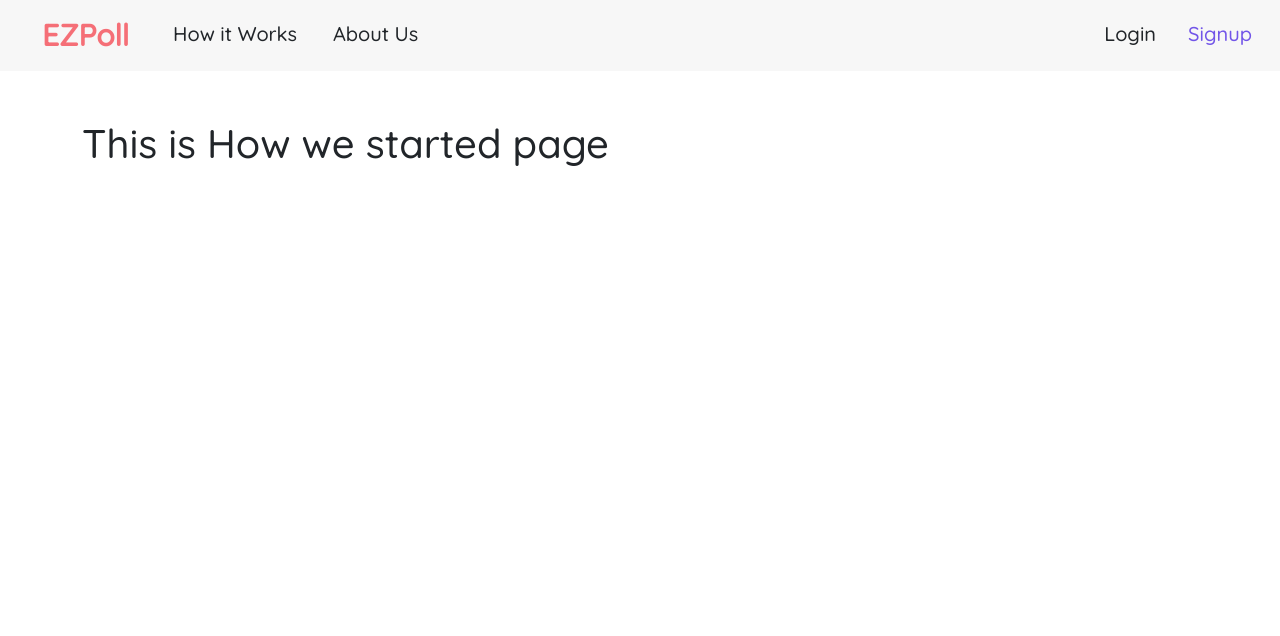
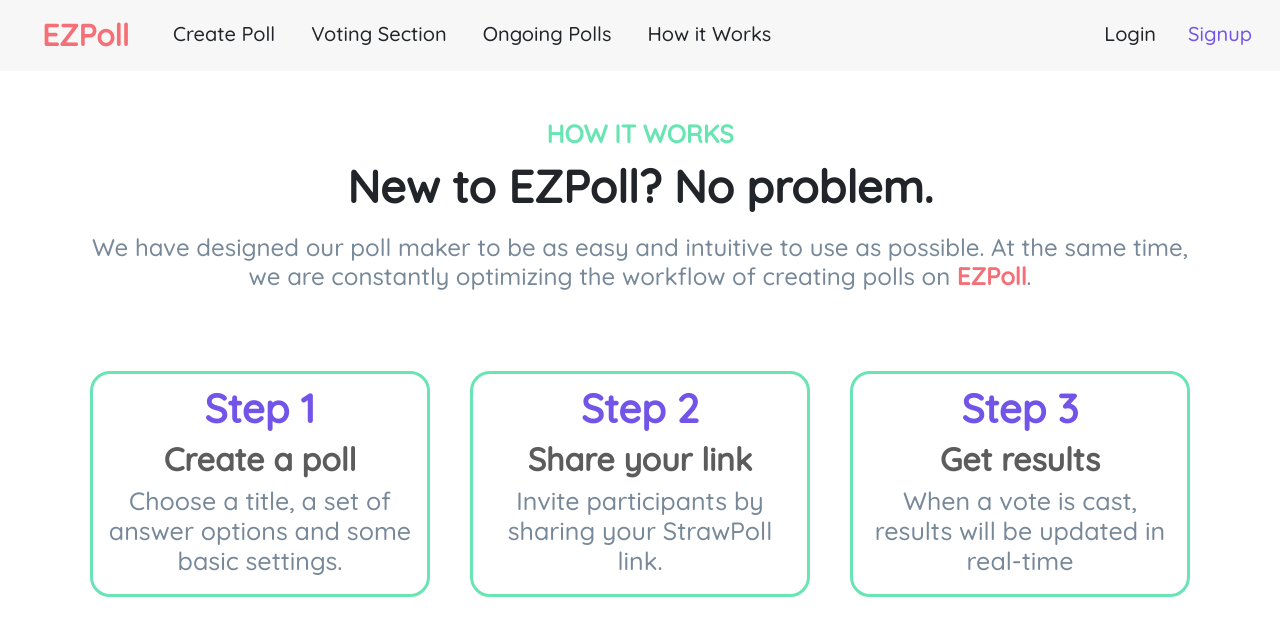
Before and after one commit to AayushMaurya/EZPoll, a React (Create React App) app in the folder client/: page /how in a window 1280 px wide. Shown: the top 636 px of the page. Built offline with nearby package versions, Linux system fonts and the light colour scheme.

Commit message:
how page

```diff
--- a/client/src/pages/About.jsx
+++ b/client/src/pages/About.jsx
@@ -6,7 +6,21 @@
 
     return <div>
         <div className="container my-5">
-            <h1>This is About Page</h1>
+            {/* <h1>This is About Page</h1> */}
+            <div className="row">
+
+                <div className="col">
+                    <h1>Aayush</h1>
+                </div>
+                <div className="col">
+                    <h1>Gaurav</h1>
+                </div>
+                <div className="col">
+                    <h1>Abhishek</h1>
+                </div>
+
+            </div>
+
         </div>
 
     </div>;
--- a/client/src/pages/How.jsx
+++ b/client/src/pages/How.jsx
@@ -1,13 +1,42 @@
-import React from 'react';
+import React from "react";
 
-import './index.css';
+import "./index.css";
 
 export default function How() {
-
-    return <div>
-        <div className="container my-5">
-            <h1>This is How we started page</h1>
+  return (
+    <div>
+      <div className="container my-5 how">
+        <div className="row ">
+          <h3 className="howTitle"> HOW IT WORKS</h3>
         </div>
-
-    </div>;
+        <div className="row">
+          <h2 className="howSubtitle">New to EZPoll? No problem.</h2>
+        </div>
+        <div className="row ">
+          <h4 className="howExp">
+            We have designed our poll maker to be as easy and intuitive to use
+            as possible. At the same time, we are constantly optimizing the
+            workflow of creating polls on <span className="spanEZ">EZPoll</span>.
+          </h4>
+        </div>
+        <div className="row howSteps">
+            <div className="col howStep">
+                <h2 className="step">Step 1</h2>
+                <h2 className="stepTitle">Create a poll</h2>
+                <h3 className="stepDes">Choose a title, a set of answer options and some basic settings.</h3>
+            </div>
+            <div className="col howStep">
+                <h2 className="step">Step 2</h2>
+                <h2 className="stepTitle">Share your link</h2>
+                <h3 className="stepDes">Invite participants by sharing your StrawPoll link.</h3>
+            </div>
+            <div className="col howStep">
+                <h2 className="step">Step 3</h2>
+                <h2 className="stepTitle">Get results</h2>
+                <h3 className="stepDes">When a vote is cast, results will be updated in real-time</h3>
+            </div>
+        </div>
+      </div>
+    </div>
+  );
 }
--- a/client/src/pages/Navbar.jsx
+++ b/client/src/pages/Navbar.jsx
@@ -19,8 +19,10 @@
         <div className="collapse navbar-collapse" id="navbarSupportedContent">
           <ul className="navbar-nav me-auto mb-2 mb-lg-0">
             {/* <Link to="/create" className='navLinks'><li className="nav-link text-dark">Create a Poll</li></Link> */}
-            <Link to="./#howa" className='navLinks'><li className="nav-link text-dark">How it Works</li></Link>
-            <Link to="/about" className='navLinks'><li className="nav-link text-dark">About Us</li></Link>
+            <Link to="/CreatePoll" className='navLinks'><li className="nav-link text-dark">Create Poll</li></Link>
+            <Link to="/" className='navLinks'><li className="nav-link text-dark">Voting Section</li></Link>
+            <Link to="/Polls" className='navLinks'><li className="nav-link text-dark">Ongoing Polls</li></Link>
+            <Link to="./how" className='navLinks'><li className="nav-link text-dark">How it Works</li></Link>
           </ul>
         </div>
         <div>
--- a/client/src/pages/client/ClientLogin.jsx
+++ b/client/src/pages/client/ClientLogin.jsx
@@ -20,7 +20,7 @@
 
   useEffect(() => {
     if (store.client.isAuthenticated) {
-      navigate("/client");
+      navigate("/");
     }
   }, [store.client.isAuthenticated]);
 
--- a/client/src/pages/index.css
+++ b/client/src/pages/index.css
@@ -144,3 +144,53 @@
   color: white;
   text-align: center;
 } */
+
+/* How  */
+.how{
+  text-align: center;
+}
+.howTitle{
+  font-size: 25px;
+  font-weight: 800;
+  color: #68e5b2;
+  margin-bottom: 10px;
+}
+.howSubtitle{
+  font-size: 45px;
+  font-weight: 800;
+  /* color: #68e5b2; */
+  margin-bottom: 20px;
+}
+.howExp{
+  font-weight: 500;
+  color: lightslategray;
+  margin-bottom: 60px;
+}
+
+.spanEZ{
+  font-weight: 600;
+  color: #f56f77;
+}
+.howStep{
+  padding: 10px;
+  border: 3px solid #68e5b2;
+  margin: 20px;
+  border-radius: 20px;
+}
+.howStep:hover{
+  transform: scale(1.06);
+}
+.step{
+  color: #7255e8;
+  font-size: 40px;
+  font-weight: 600;
+}
+
+.stepTitle{
+  color: rgb(92, 92, 92);
+  font-weight: 600;
+}
+.stepDes{
+  font-size: 25px;
+  color: lightslategray;
+}
```
